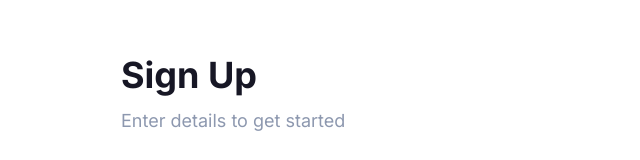
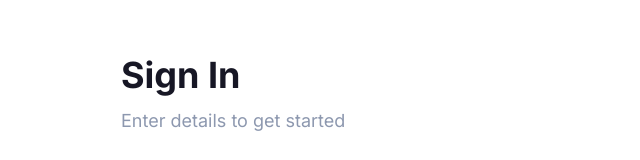
Before and after one commit to blossomobasi/organic_foodie_ecommerce, a React (Vite) app: page /login in a window 1280 px wide. Shown: the part 105-265 px from the top of the page, without its empty margins (319-959 px from the left). Built offline with nearby package versions, Linux system fonts and the light colour scheme; no server answers; a web font is replaced by a local one.

Commit message:
Change error type to prevent typescript error

```diff
--- a/src/pages/LoginPage.tsx
+++ b/src/pages/LoginPage.tsx
@@ -8,7 +8,6 @@ import { login as loginApi } from "../services";
 
 import Button from "../ui/Button";
 import TextInput from "../ui/TextInput";
-import { AxiosError } from "axios";
 import { LoginData } from "../types/auth";
 import ScrollToTop from "../ui/ScrollToTop";
 
@@ -19,13 +18,13 @@ const LoginPage = () => {
         mutationFn: loginApi,
         onSuccess: (data) => {
             toast.success("Login successful");
-            // localStorage.setItem("userId", data.findUser._id);
             Cookies.set("refreshToken", data.refreshToken);
 
             navigate("/");
         },
-        onError: (err: AxiosError) => {
-            toast.error(err.message);
+        onError: (err: { response: { data: { message: string } } }) => {
+            // Get rid of TypeScript error
+            toast.error(err.response.data.message || "An error occurred");
             console.error(err.response?.data);
         },
     });
@@ -41,7 +40,7 @@ const LoginPage = () => {
         <ScrollToTop>
             <div className="bg-[#F8FAFB] flex items-center justify-center p-20">
                 <div className="bg-white px-32 py-20 rounded-xl">
-                    <h1 className="text-4xl font-bold text-[#171725]">Sign Up</h1>
+                    <h1 className="text-4xl font-bold text-[#171725]">Sign In</h1>
                     <p className="text-[#8D98AF] text-lg py-3">Enter details to get started</p>
 
                     <form
```
